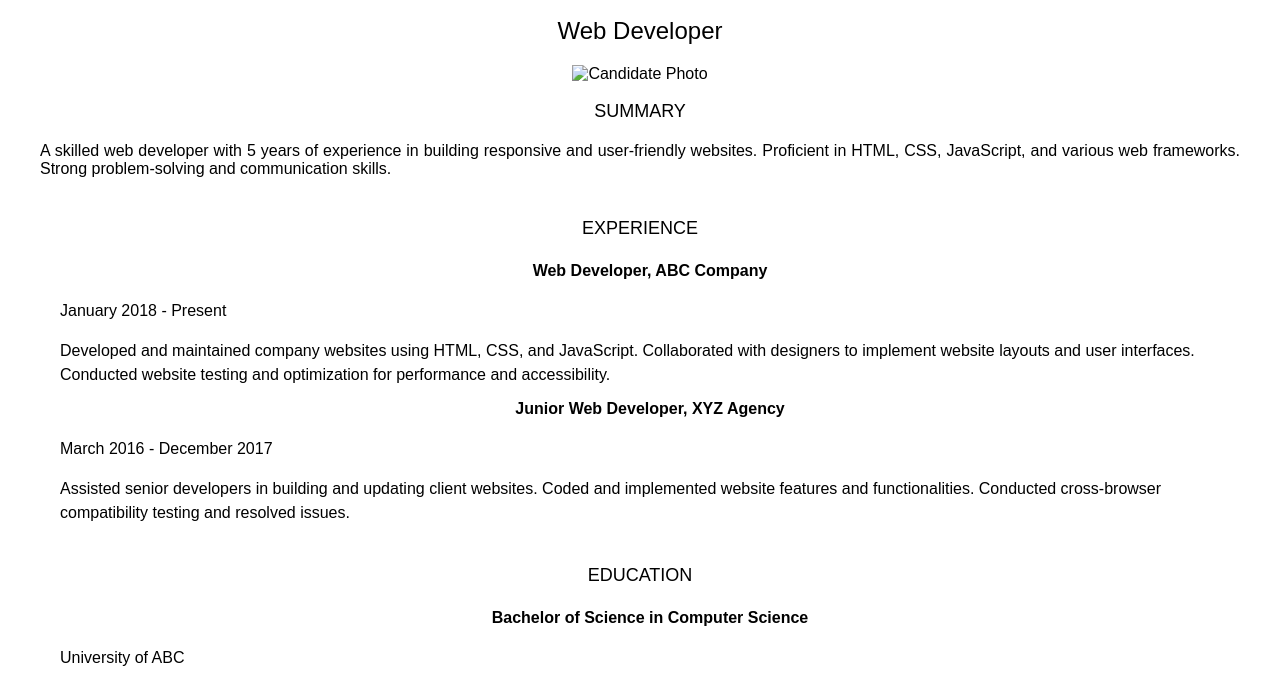
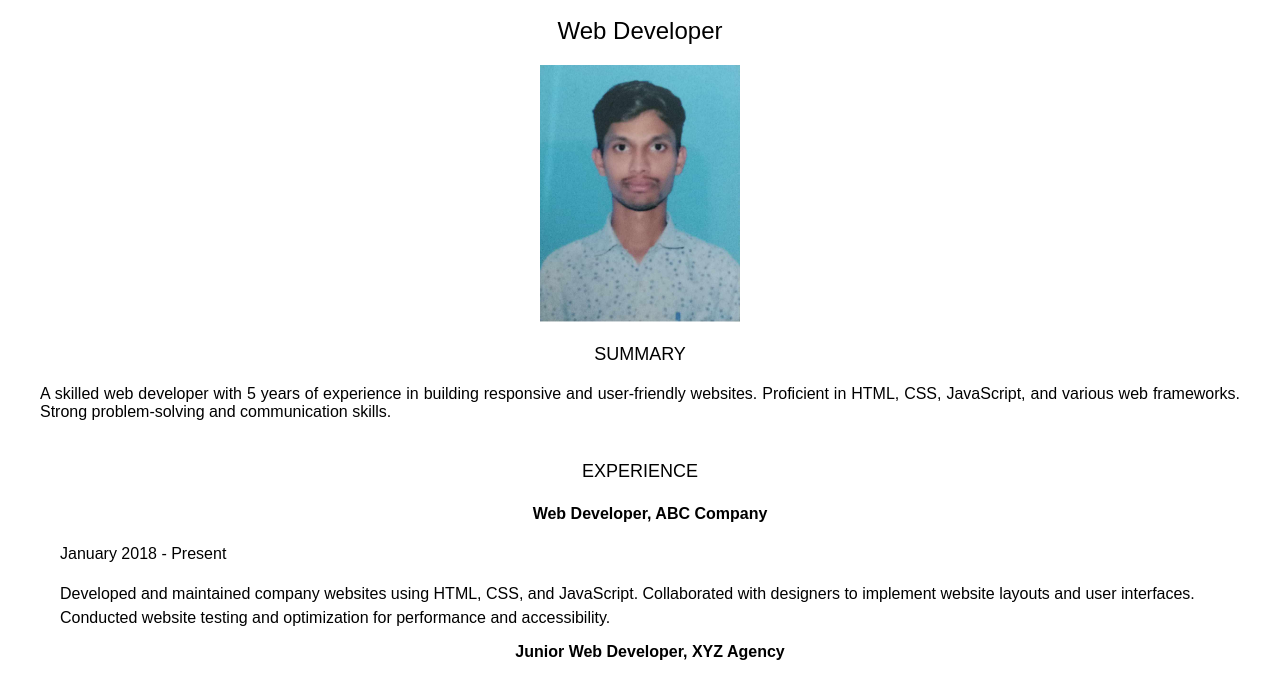
Before and after one commit to ibrahimpinjari/Ibrahim, a plain HTML site: page index.html in a window 1280 px wide. Shown: the part 101-778 px from the top of the page. Drawn offline with Linux system fonts and the light colour scheme.

Commit message:
Update index.html

```diff
--- a/index.html
+++ b/index.html
@@ -72,7 +72,7 @@
   <h1>John Doe</h1>
   <h2>Web Developer</h2>
   <div class="picture-container">
-    <img src="image.png" alt="Candidate Photo" width="200">
+    <img src="imge.png" alt="Candidate Photo" width="200">
   </div>
 
   <section class="section">
```
